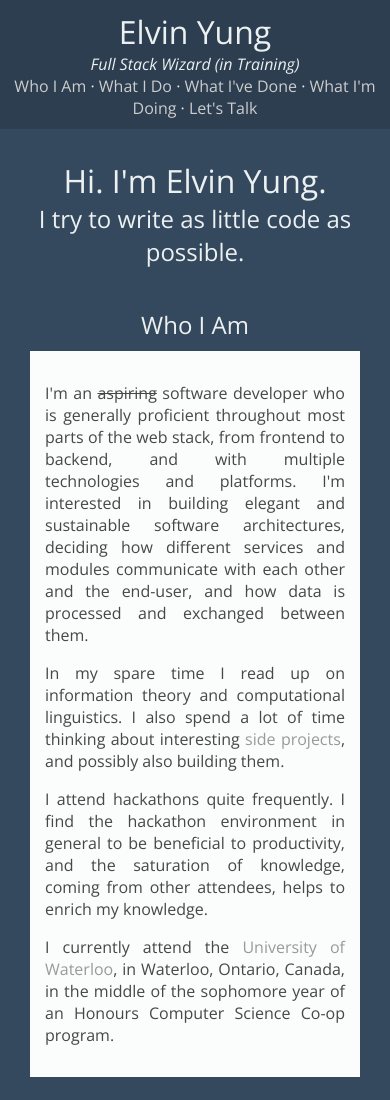
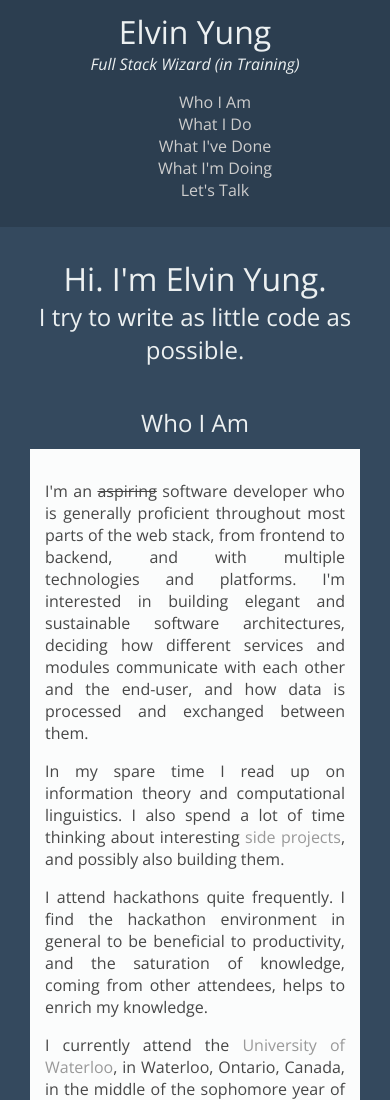
Before and after one commit to lvn/elvinyung.com, a plain HTML site: page site/index.html in a window 390 px wide. Shown: the top 1100 px of the page. Drawn offline with nearby package versions, Linux system fonts and the light colour scheme.

Commit message:
more responsive navbar style

```diff
--- a/site/css/style.css
+++ b/site/css/style.css
@@ -111,9 +111,21 @@ a:visited {
     color: #aaaaaa;
 }
 
+.navbar {
+    text-align: center;
+}
+
 @media (min-width: 769px) {
     .infobox {
         flex: 1 0 0;
+    }
+
+    .navbar li {
+        display: inline;
+    }
+
+    .navbar li:not(:last-child):after {
+        content: " • ";
     }
 }
 
@@ -130,4 +142,8 @@ a:visited {
         margin: 10px;
         max-width: 100%;
     }
+
+    .navbar {
+        list-style-type: none;
+    }
 }
--- a/site/index.html
+++ b/site/index.html
@@ -9,7 +9,13 @@
     <header class="top-bar center-text">
       <h1>Elvin Yung</h1>
       <h4><i class="thin">Full Stack Wizard (in Training)</i></h4>
-      <h4><a href="#am">Who I Am</a> &middot; <a href="#do">What I Do</a> &middot; <a href="#done">What I've Done</a> &middot; <a href="#doing">What I'm Doing</a> &middot; <a href="#talk">Let's Talk</a></h4>
+      <ul class="navbar">
+        <li><a href="#am">Who I Am</a></li>
+        <li><a href="#do">What I Do</a></li>
+        <li><a href="#done">What I've Done</a></li>
+        <li><a href="#doing">What I'm Doing</a></li>
+        <li><a href="#talk">Let's Talk</a></li>
+      </ul>
     </header>
     <div class="content">
       <div class="slide tall-slide center-text">
```
